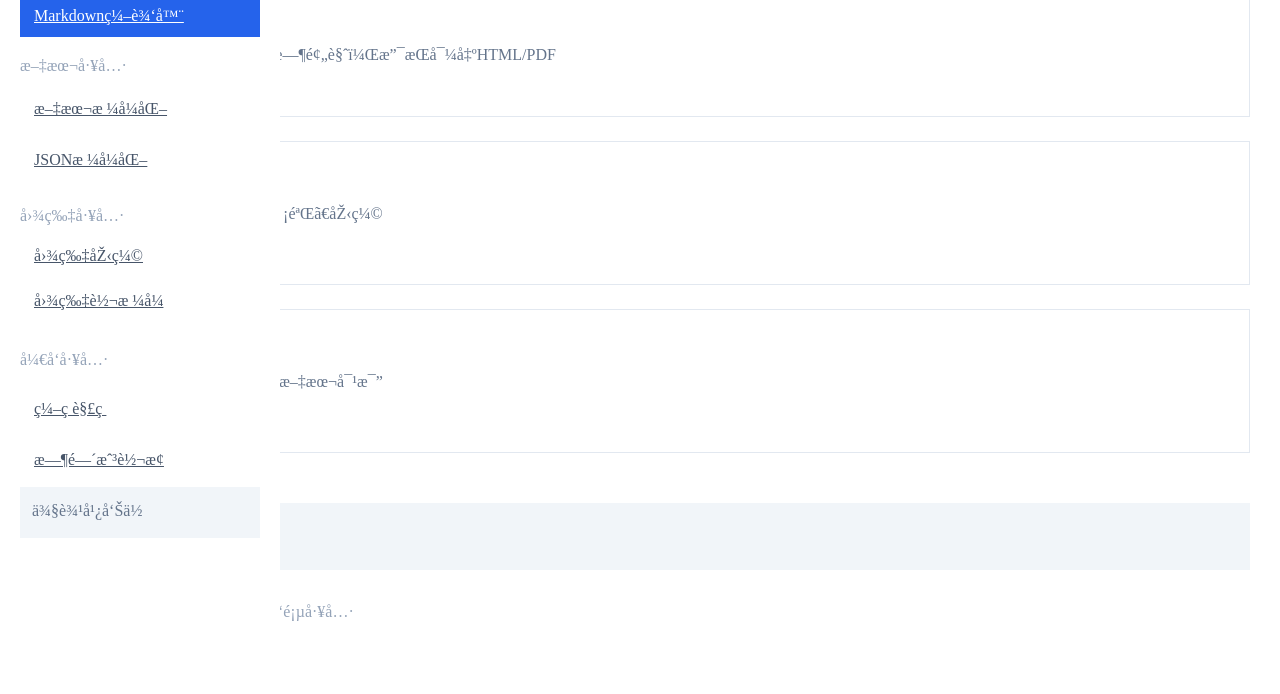
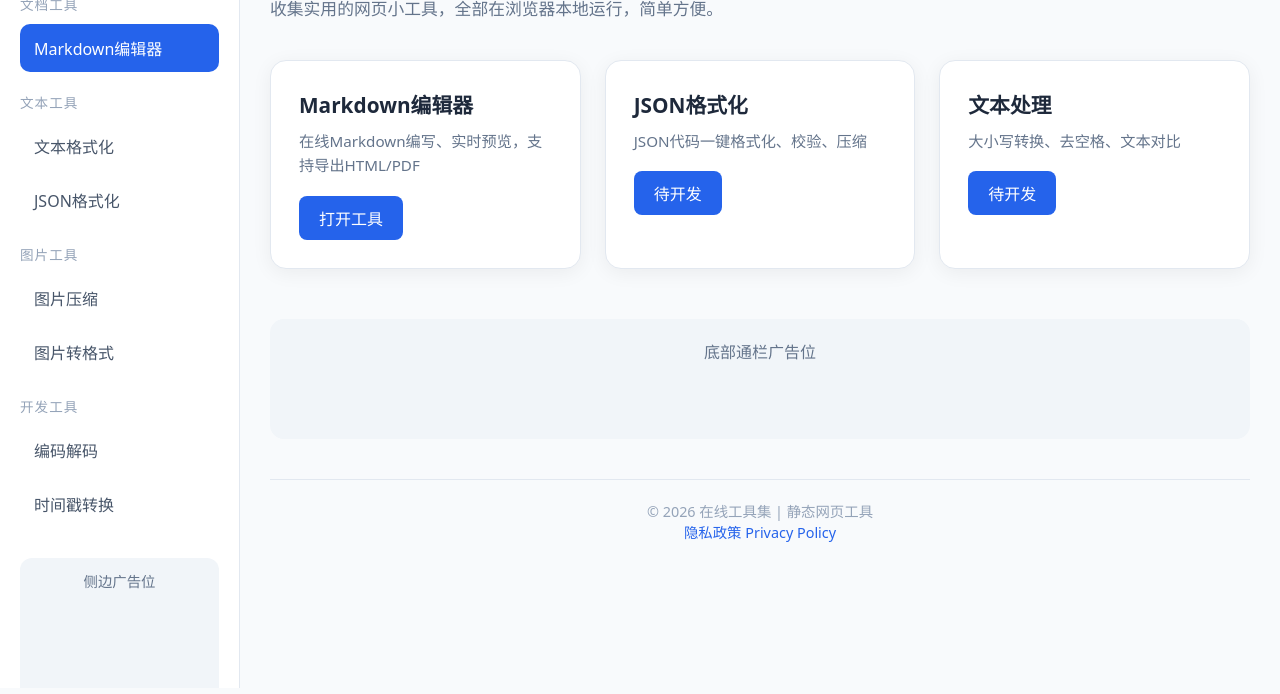
Before and after one commit to dangkei/static-web-tools, a plain HTML site: page index.html in a window 1280 px wide. Shown: the part 112-806 px from the top of the page. Drawn offline with Linux system fonts and the light colour scheme.

Commit message:
update static site

```diff
--- a/index.html
+++ b/index.html
@@ -1,53 +1,53 @@
 <!DOCTYPE html>
-<html lang="zh‑CN">
+<html lang="zh-CN">
 <head>
-  <meta charset="UTF‑8">
-  <meta name="viewport" content="width=device‑width, initial‑scale=1.0">
+  <meta charset="UTF-8">
+  <meta name="viewport" content="width=device-width, initial-scale=1.0">
   <title>在线工具集</title>
   <style>
     * {
       margin: 0;
       padding: 0;
-      box‑sizing: border‑box;
-      font‑family: system‑ui, ‑apple‑system, BlinkMacSystemFont, "Segoe UI", Roboto, sans‑serif;
+      box-sizing: border-box;
+      font-family: system-ui, -apple-system, BlinkMacSystemFont, "Segoe UI", Roboto, sans-serif;
     }
     body {
-      background‑color: #f8fafc;
+      background-color: #f8fafc;
       color: #1e293b;
-      min‑height: 100vh;
+      min-height: 100vh;
       display: flex;
     }
 
     .sidebar {
       width: 240px;
       background: #ffffff;
-      border‑right: 1px solid #e2e8f0;
+      border-right: 1px solid #e2e8f0;
       padding: 32px 20px;
       position: fixed;
       height: 100vh;
-      overflow‑y: auto;
+      overflow-y: auto;
     }
     .sidebar h2 {
-      font‑size: 1.4rem;
+      font-size: 1.4rem;
       color: #0f172a;
-      margin‑bottom: 28px;
-      padding‑bottom:12px;
-      border‑bottom:1px solid #e2e8f0;
+      margin-bottom: 28px;
+      padding-bottom:12px;
+      border-bottom:1px solid #e2e8f0;
     }
-    .nav‑group‑title {
-      font‑size:0.85rem;
-      text‑transform:uppercase;
-      letter‑spacing:1px;
+    .nav-group-title {
+      font-size:0.85rem;
+      text-transform:uppercase;
+      letter-spacing:1px;
       color:#94a3b8;
       margin:20px 0 10px;
     }
     .sidebar a {
       display:block;
       padding:12px 14px;
-      text‑decoration:none;
+      text-decoration:none;
       color:#475569;
-      border‑radius:10px;
-      margin‑bottom:6px;
+      border-radius:10px;
+      margin-bottom:6px;
       transition:0.2s;
     }
     .sidebar a:hover {
@@ -59,118 +59,118 @@
       color:#fff;
     }
 
-    .sidebar‑ad {
-      margin‑top:30px;
+    .sidebar-ad {
+      margin-top:30px;
       padding:12px;
-      min‑height:200px;
+      min-height:200px;
       background:#f1f5f9;
-      border‑radius:12px;
-      text‑align:center;
+      border-radius:12px;
+      text-align:center;
       color:#64748b;
-      font‑size:0.9rem;
+      font-size:0.9rem;
     }
 
     .main {
-      margin‑left:240px;
+      margin-left:240px;
       flex:1;
       padding:40px 30px;
     }
     header {
-      margin‑bottom:40px;
+      margin-bottom:40px;
     }
     h1 {
-      font‑size:2.4rem;
-      margin‑bottom:12px;
+      font-size:2.4rem;
+      margin-bottom:12px;
       color:#0f172a;
     }
     .desc {
       color:#64748b;
-      font‑size:1.05rem;
-      max‑width:700px;
+      font-size:1.05rem;
+      max-width:700px;
     }
 
-    .tool‑grid {
+    .tool-grid {
       display:grid;
-      grid‑template‑columns: repeat(auto‑fill, minmax(260px,1fr));
+      grid-template-columns: repeat(auto-fill, minmax(260px,1fr));
       gap:24px;
     }
-    .tool‑card {
+    .tool-card {
       background:#ffffff;
-      border‑radius:16px;
+      border-radius:16px;
       padding:28px;
-      box‑shadow:0 4px 20px rgba(0,0,0,0.06);
+      box-shadow:0 4px 20px rgba(0,0,0,0.06);
       transition:all 0.25s ease;
       border:1px solid #e2e8f0;
     }
-    .tool‑card:hover {
-      transform:translateY(‑6px);
-      box‑shadow:0 10px 30px rgba(0,0,0,0.1);
+    .tool-card:hover {
+      transform:translateY(-6px);
+      box-shadow:0 10px 30px rgba(0,0,0,0.1);
     }
-    .tool‑card h3 {
-      font‑size:1.3rem;
-      margin‑bottom:10px;
+    .tool-card h3 {
+      font-size:1.3rem;
+      margin-bottom:10px;
       color:#1e293b;
     }
-    .tool‑card p {
+    .tool-card p {
       color:#64748b;
-      font‑size:0.95rem;
-      line‑height:1.6;
-      margin‑bottom:18px;
+      font-size:0.95rem;
+      line-height:1.6;
+      margin-bottom:18px;
     }
-    .tool‑card a {
-      display:inline‑block;
-      text‑decoration:none;
-      background‑color:#2563eb;
+    .tool-card a {
+      display:inline-block;
+      text-decoration:none;
+      background-color:#2563eb;
       color:white;
       padding:10px 20px;
-      border‑radius:8px;
-      font‑weight:500;
+      border-radius:8px;
+      font-weight:500;
       transition:background 0.2s;
     }
-    .tool‑card a:hover {
-      background‑color:#1d4ed8;
+    .tool-card a:hover {
+      background-color:#1d4ed8;
     }
 
-    .page‑ad {
+    .page-ad {
       margin:50px 0 30px;
-      min‑height:120px;
+      min-height:120px;
       background:#f1f5f9;
-      border‑radius:14px;
+      border-radius:14px;
       padding:20px;
-      text‑align:center;
+      text-align:center;
       color:#64748b;
     }
 
     footer {
-      margin‑top:40px;
-      padding‑top:20px;
-      border‑top: 1px solid #e2e8f0;
-      text‑align:center;
+      margin-top:40px;
+      padding-top:20px;
+      border-top: 1px solid #e2e8f0;
+      text-align:center;
       color:#94a3b8;
-      font‑size:0.9rem;
+      font-size:0.9rem;
     }
     footer a {
       color:#2563eb;
-      text‑decoration:none;
+      text-decoration:none;
       margin:0 6px;
     }
     footer a:hover {
-      text‑decoration:underline;
+      text-decoration:underline;
     }
 
-    @media (max‑width: 768px) {
+    @media (max-width: 768px) {
       body {
-        flex‑direction:column;
+        flex-direction:column;
       }
       .sidebar {
         position:static;
         width:100%;
         height:auto;
-        border‑right:none;
-        border‑bottom:1px solid #e2e8f0;
+        border-right:none;
+        border-bottom:1px solid #e2e8f0;
       }
       .main {
-        margin‑left:0;
+        margin-left:0;
         padding:24px 16px;
       }
     }
@@ -179,22 +179,22 @@
 <body>
   <aside class="sidebar">
     <h2>工具分类</h2>
-    <div class="nav‑group‑title">文档工具</div>
-    <a href="/md‑editor/" class="active">Markdown编辑器</a>
+    <div class="nav-group-title">文档工具</div>
+    <a href="/md-editor/" class="active">Markdown编辑器</a>
 
-    <div class="nav‑group‑title">文本工具</div>
+    <div class="nav-group-title">文本工具</div>
     <a href="#">文本格式化</a>
     <a href="#">JSON格式化</a>
 
-    <div class="nav‑group‑title">图片工具</div>
+    <div class="nav-group-title">图片工具</div>
     <a href="#">图片压缩</a>
     <a href="#">图片转格式</a>
 
-    <div class="nav‑group‑title">开发工具</div>
+    <div class="nav-group-title">开发工具</div>
     <a href="#">编码解码</a>
     <a href="#">时间戳转换</a>
 
-    <div class="sidebar‑ad">
+    <div class="sidebar-ad">
       侧边广告位
     </div>
   </aside>
@@ -205,25 +205,25 @@
       <p class="desc">收集实用的网页小工具，全部在浏览器本地运行，简单方便。</p>
     </header>
 
-    <div class="tool‑grid">
-      <div class="tool‑card">
+    <div class="tool-grid">
+      <div class="tool-card">
         <h3>Markdown编辑器</h3>
         <p>在线Markdown编写、实时预览，支持导出HTML/PDF</p>
-        <a href="/md‑editor/">打开工具</a>
+        <a href="/md-editor/">打开工具</a>
       </div>
-      <div class="tool‑card">
+      <div class="tool-card">
         <h3>JSON格式化</h3>
         <p>JSON代码一键格式化、校验、压缩</p>
         <a href="#">待开发</a>
       </div>
-      <div class="tool‑card">
+      <div class="tool-card">
         <h3>文本处理</h3>
         <p>大小写转换、去空格、文本对比</p>
         <a href="#">待开发</a>
       </div>
     </div>
 
-    <div class="page‑ad">
+    <div class="page-ad">
       底部通栏广告位
     </div>
 
```
